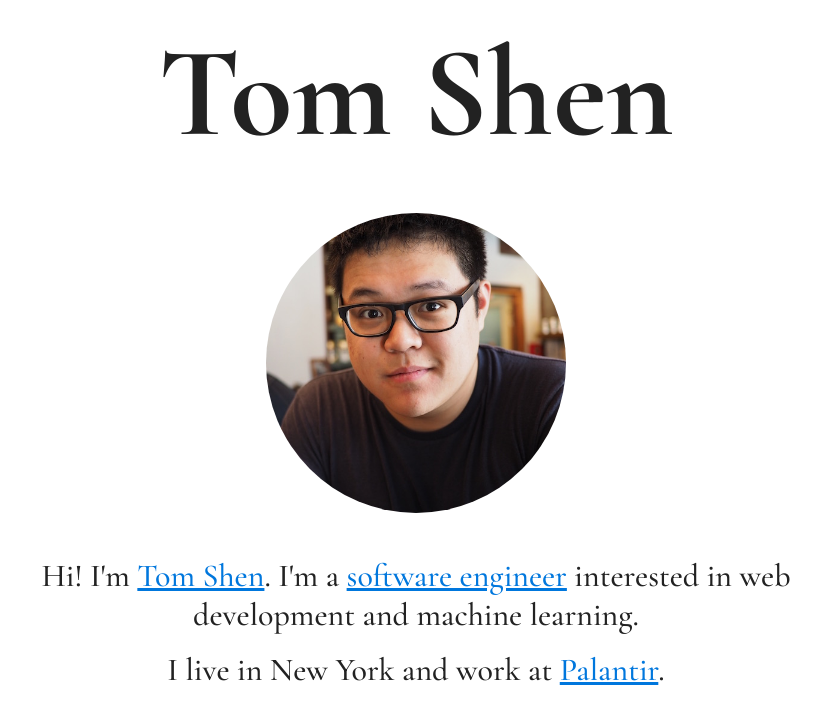
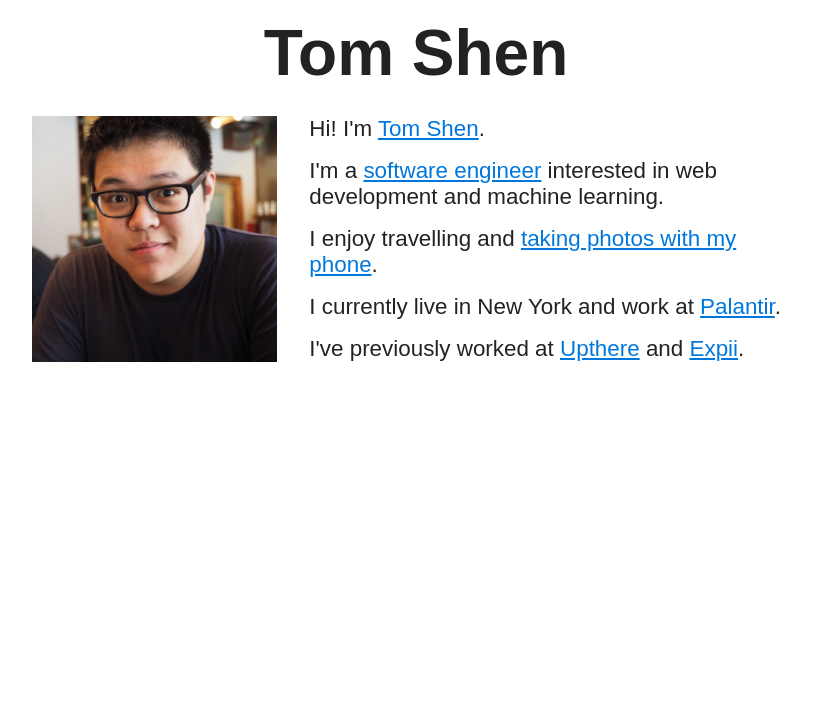
Before and after one commit to tomshen/tomshen.github.io, a Jekyll site: the page built from index.md, in a window 1280 px wide. Shown: the top 724 px of the page, without its empty margins (224-1045 px from the left). Built offline with Jekyll 4.4.1, drawn with Linux system fonts in a browser that asks for light colours.

Commit message:
Redesign

```diff
--- a/_layouts/home.html
+++ b/_layouts/home.html
@@ -3,7 +3,14 @@ layout: default
 ---
 
 <article class="home">
-  <img src="assets/img/tom-shen.jpg" alt="Photo of Tom Shen" class="profile-picture">
-  <p>Hi! I'm <a href="mailto:tom@shen.io">Tom Shen</a>. I'm a <a href="https://www.github.com/tomshen">software engineer</a> interested in web development and machine learning.</p>
-  <p>I live in New York and work at <a href="https://www.palantir.com/">Palantir</a>.</p>
+  <section>
+    <img src="assets/img/tom-shen.jpg" alt="Photo of Tom Shen" class="profile-picture">
+  </section>
+  <section>
+    <p>Hi! I'm <a href="mailto:tom@shen.io">Tom Shen</a>.</p>
+    <p>I'm a <a href="https://www.github.com/tomshen">software engineer</a> interested in web development and machine learning.</p>
+    <p>I enjoy travelling and <a href="https://www.instagram.com/tomzshen/">taking photos with my phone</a>.</p>
+    <p>I currently live in New York and work at <a href="https://www.palantir.com/">Palantir</a>.</p>
+    <p>I've previously worked at <a href="https://upthere.com/">Upthere</a> and <a href="https://www.expii.com/">Expii</a>.
+  </section>
 </article>
--- a/_sass/theme.scss
+++ b/_sass/theme.scss
@@ -1,4 +1,4 @@
-$screen-width-mobile: 480px;
+$screen-width-mobile: 800px;
 
 $color-text: #222;
 $color-link: #07D;
@@ -8,7 +8,7 @@ body {
     color: $color-text;
     display: flex;
     flex-direction: column;
-    font-family: "Cormorant Garamond", Garamond, serif;
+    font-family: sans-serif;
     font-size: 10px;
     font-weight: 500;
     margin: 1rem 0;
@@ -59,7 +59,7 @@ header {
         .site-title {
             color: inherit;
             cursor: inherit;
-            font-size: 8rem;
+            font-size: 4rem;
             font-weight: 700;
             margin: 0;
             text-decoration: inherit;
@@ -88,27 +88,39 @@ header {
 }
 
 article.home {
-    text-align: center;
+    display: flex;
+
+    @media (max-width: $screen-width-mobile) {
+        flex-direction: column;
+    }
+
+    section {
+        padding: 1rem;
+
+        &:first-child {
+            align-items: center;
+            display: flex;
+            flex: 1;
+            justify-content: center;
+        }
+
+        &:last-child {
+            flex: 2;
+            text-align: left;
+        }
+    }
 
     p {
-        font-size: 2rem;
+        font-size: 1.4rem;
         margin: 0;
         max-width: 100%;
-        text-align: center;
 
         & + p {
             margin-top: 1rem;
         }
-
-        @media (max-width: $screen-width-mobile) {
-            font-size: 1.6rem;
-        }
     }
 
     .profile-picture {
-        border-radius: 50%;
-        margin: 2rem 0 2.5rem 0;
-        max-width: 50%;
         width: 300px;
     }
 }
```
